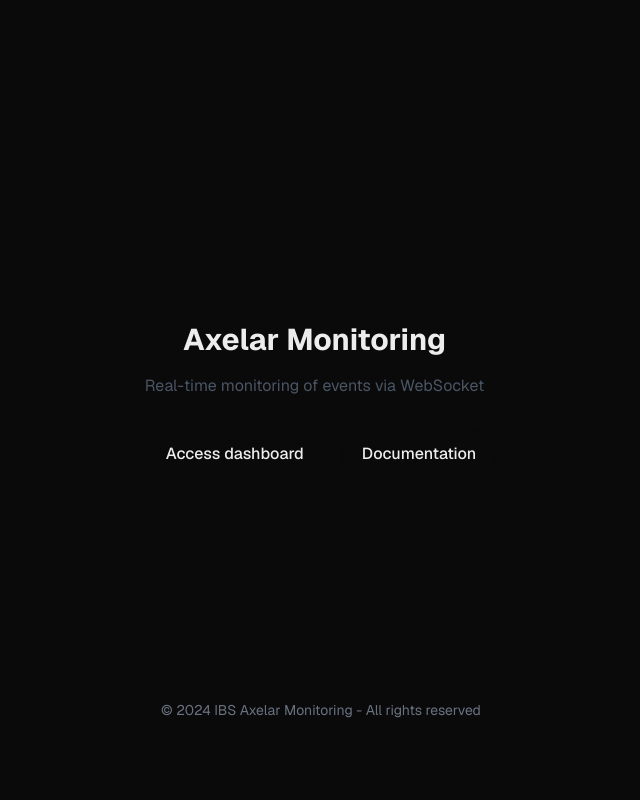
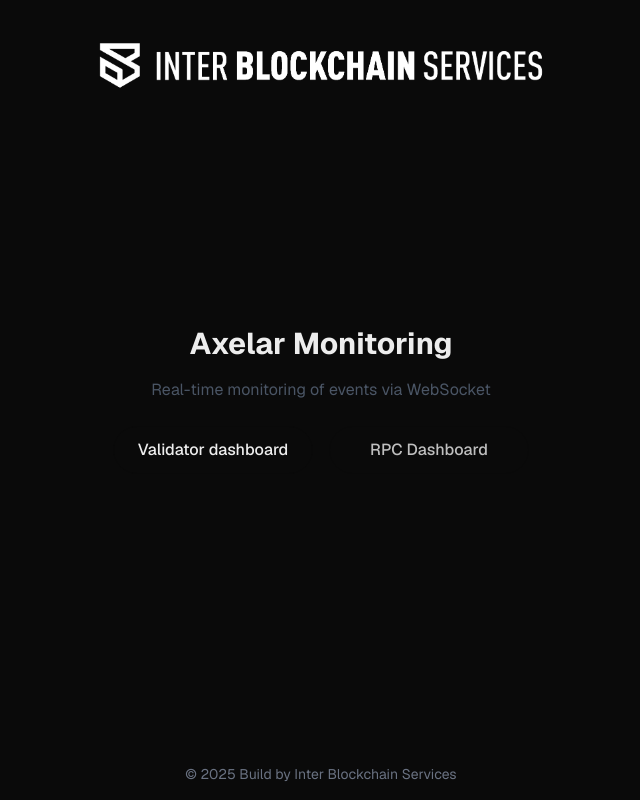
Before and after one commit to Inter-Blockchain-Service/Axelar-Monitoring, a Next.js app: page / in a window 1280 px wide. Shown: the whole page, without its empty margins (319-959 px from the left). Built offline with nearby package versions, Linux system fonts and the light colour scheme.

Commit message:
update home

```diff
--- a/src/app/page.tsx
+++ b/src/app/page.tsx
@@ -2,35 +2,38 @@
 
 export default function Home() {
   return (
-    <div className="grid grid-rows-[20px_1fr_20px] items-center justify-items-center min-h-screen p-8 pb-20 gap-16 sm:p-20 font-[family-name:var(--font-geist-sans)]">
-      <main className="flex flex-col gap-[32px] row-start-2 items-center sm:items-start">
-        <div className="flex flex-col items-center gap-4">
+    <div className="grid grid-rows-[20px_1fr_20px] justify-items-center min-h-screen p-2 pt-0 pb-20 gap-8 sm:p-4 font-[family-name:var(--font-geist-sans)]">
+      <img src="/IBS-logo-horiz-blanc-24-ssfond-medium.png" alt="Logo Inter Blockchain Services" className="w-auto h-26 mb-2 mx-auto" />
+      <main className="flex flex-col gap-6 row-start-2 items-center justify-center w-full max-w-4xl mx-auto mt-0">
+        <div className="flex flex-col items-center gap-4 w-full">
           <h1 className="text-3xl font-bold text-center">Axelar Monitoring</h1>
           <p className="text-gray-600 dark:text-gray-300 text-center">
             Real-time monitoring of events via WebSocket
           </p>
         </div>
 
-        <div className="flex gap-4 items-center flex-col sm:flex-row">
+        <div className="flex gap-4 items-center justify-center flex-col sm:flex-row w-full">
           <Link
-            className="rounded-full border border-solid border-transparent transition-colors flex items-center justify-center bg-foreground text-background gap-2 hover:bg-[#383838] dark:hover:bg-[#ccc] font-medium text-sm sm:text-base h-10 sm:h-12 px-4 sm:px-5 sm:w-auto"
+            className="rounded-full border border-solid border-black/[.08] dark:border-white/[.145] transition-colors flex items-center justify-center hover:bg-[#f2f2f2] dark:hover:bg-[#1a1a1a] hover:border-transparent font-medium text-sm sm:text-base h-10 sm:h-12 px-4 sm:px-5 w-full sm:w-[200px] text-center whitespace-nowrap"
             href="/dashboard"
           >
-            Access dashboard
+            Validator dashboard
           </Link>
-          <a
-            className="rounded-full border border-solid border-black/[.08] dark:border-white/[.145] transition-colors flex items-center justify-center hover:bg-[#f2f2f2] dark:hover:bg-[#1a1a1a] hover:border-transparent font-medium text-sm sm:text-base h-10 sm:h-12 px-4 sm:px-5 w-full sm:w-auto"
-            href="https://nextjs.org/docs?utm_source=create-next-app&utm_medium=appdir-template-tw&utm_campaign=create-next-app"
-            target="_blank"
-            rel="noopener noreferrer"
-          >
-            Documentation
-          </a>
+          <div className="relative group w-full sm:w-[200px]">
+            <div
+              className="rounded-full border border-solid border-black/[.08] dark:border-white/[.145] transition-colors flex items-center justify-center hover:bg-[#f2f2f2] dark:hover:bg-[#1a1a1a] hover:border-transparent font-medium text-sm sm:text-base h-10 sm:h-12 px-4 sm:px-5 w-full cursor-not-allowed opacity-80 text-center whitespace-nowrap"
+            >
+              RPC Dashboard
+            </div>
+            <div className="absolute opacity-0 group-hover:opacity-100 transition-opacity duration-200 bg-black/80 text-white px-2 py-1 text-xs rounded bottom-full left-1/2 transform -translate-x-1/2 -translate-y-2 whitespace-nowrap">
+              Coming Soon
+            </div>
+          </div>
         </div>
       </main>
-      <footer className="row-start-3 flex gap-[24px] flex-wrap items-center justify-center">
+      <footer className="row-start-3 flex gap-[24px] flex-wrap items-center justify-center w-full">
         <p className="text-gray-500 dark:text-gray-400 text-sm">
-          © 2024 IBS Axelar Monitoring - All rights reserved
+          © 2025 Build by Inter Blockchain Services
         </p>
       </footer>
     </div>
```
Also changed, not shown: public/IBS-logo-horiz-blanc-24-ssfond-medium.png (added).
